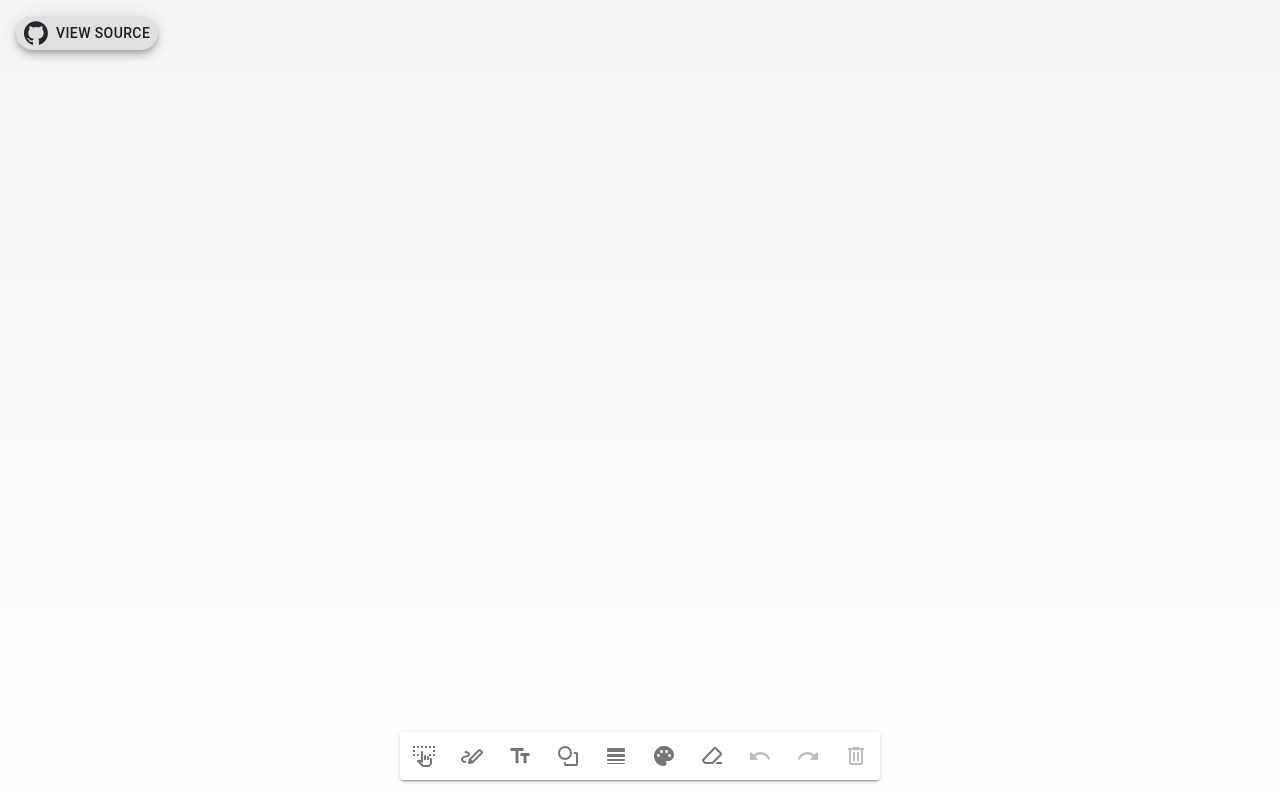
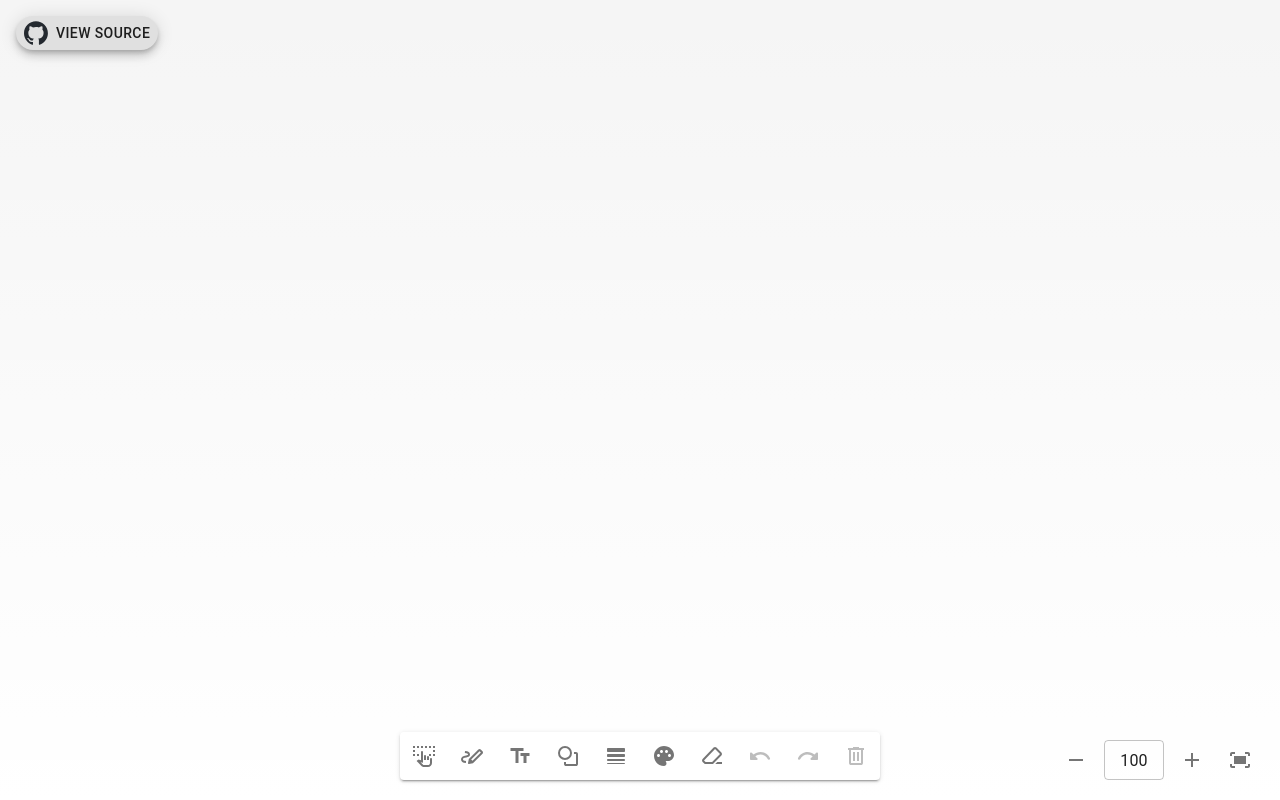
Before and after one commit to low-earth-orbit/konva-whiteboard, a Next.js app: page / in a window 1280 px wide. Built offline with nearby package versions, Linux system fonts and the light colour scheme.

Commit message:
Add zoom toolbar

```diff
--- a/components/Canvas.tsx
+++ b/components/Canvas.tsx
@@ -1,4 +1,4 @@
-import React, { useCallback, useEffect, useState } from "react";
+import React, { useCallback, useEffect, useRef, useState } from "react";
 import { useDispatch, useSelector } from "react-redux";
 import { v4 as uuid } from "uuid";
 import { Stage } from "react-konva";
@@ -31,6 +31,8 @@ import TextPanel from "./toolbar/TextPanel";
 import { setStrokeColor, setStrokeWidth } from "@/redux/shapeSlice";
 import { Fab } from "@mui/material";
 import GitHubIcon from "./icons/GitHubIcon";
+import ZoomToolbar from "./toolbar/ZoomToolbar";
+import Konva from "konva";
 
 export interface StageSizeType {
   width: number;
@@ -96,6 +98,9 @@ export default function Canvas() {
 
   const [isShapePanelVisible, setShapePanelVisible] = useState(false);
   const [isTextPanelVisible, setTextPanelVisible] = useState(false);
+
+  const [zoomLevel, setZoomLevel] = useState(1); // Default zoom level = 100%
+  const stageRef = useRef<Konva.Stage | null>(null);
 
   // Dark mode listener
   useEffect(() => {
@@ -463,6 +468,7 @@ export default function Canvas() {
   return (
     <>
       <Stage
+        ref={stageRef}
         width={window.innerWidth}
         height={window.innerHeight}
         onMouseDown={handleMouseDown}
@@ -526,6 +532,7 @@ export default function Canvas() {
         selectedObjectId={selectedObjectId}
       />
       <Fab
+        id="github-fab"
         size="small"
         variant="extended"
         aria-label="Link to GitHub repository of this project"
@@ -544,6 +551,11 @@ export default function Canvas() {
         <GitHubIcon sx={{ mr: 1 }} />
         View Source
       </Fab>
+      <ZoomToolbar
+        zoomLevel={zoomLevel}
+        setZoomLevel={setZoomLevel}
+        stageRef={stageRef}
+      />
     </>
   );
 }
--- a/components/text/TextLayer.tsx
+++ b/components/text/TextLayer.tsx
@@ -3,7 +3,6 @@ import { CanvasObjectType } from "../Canvas";
 import TextField from "./TextField";
 import { RootState } from "@/redux/store";
 import { useDispatch, useSelector } from "react-redux";
-import { updateCanvasObject } from "@/redux/canvasSlice";
 import {
   setLineSpacing,
   setTextAlignment,
--- /dev/null
+++ b/components/toolbar/ZoomToolbar.tsx
@@ -0,0 +1,153 @@
+import React, { useEffect, useState } from "react";
+import Konva from "konva";
+import {
+  Box,
+  TextField,
+  IconButton,
+  InputAdornment,
+  Button,
+} from "@mui/material";
+import FitScreenIcon from "@mui/icons-material/FitScreen";
+import AddIcon from "@mui/icons-material/Add";
+import RemoveIcon from "@mui/icons-material/Remove";
+
+type ToolbarProps = {
+  zoomLevel: number;
+  setZoomLevel: (level: number) => void;
+  stageRef: React.RefObject<Konva.Stage | null>;
+};
+
+export default function ZoomToolbar({
+  zoomLevel,
+  setZoomLevel,
+  stageRef,
+}: ToolbarProps) {
+  const [inputValue, setInputValue] = useState<string>(
+    (zoomLevel * 100).toFixed(0),
+  );
+
+  useEffect(() => {
+    setInputValue((zoomLevel * 100).toFixed(0));
+  }, [zoomLevel]);
+
+  // Zoom in
+  const handleZoomIn = () => {
+    const stage = stageRef.current;
+    if (stage) {
+      const newZoom = Math.min(zoomLevel + 0.1, 3); // Max zoom level = 300%
+      setZoomLevel(newZoom);
+      stage.scale({ x: newZoom, y: newZoom });
+      stage.batchDraw();
+    }
+  };
+
+  // Zoom out
+  const handleZoomOut = () => {
+    const stage = stageRef.current;
+    if (stage) {
+      const newZoom = Math.max(zoomLevel - 0.1, 0.1); // Min zoom level = 10%
+      setZoomLevel(newZoom);
+      stage.scale({ x: newZoom, y: newZoom });
+      stage.batchDraw();
+    }
+  };
+
+  // Fit to canvas
+  const handleFit = () => {
+    const stage = stageRef.current;
+    if (stage) {
+      const containerWidth = stage.width();
+      const containerHeight = stage.height();
+      const scaleX = containerWidth / stage.getContent().offsetWidth;
+      const scaleY = containerHeight / stage.getContent().offsetHeight;
+      const fitZoom = Math.min(scaleX, scaleY); // Fit the content within the stage
+      setZoomLevel(fitZoom);
+      stage.scale({ x: fitZoom, y: fitZoom });
+      stage.batchDraw();
+    }
+  };
+
+  // Allow any value while typing
+  const handleInputChange = (e: React.ChangeEvent<HTMLInputElement>) => {
+    setInputValue(e.target.value);
+  };
+
+  const handleInputBlur = () => {
+    applyZoom();
+  };
+
+  // Handle Enter key press
+  const handleKeyDown = (e: React.KeyboardEvent<HTMLInputElement>) => {
+    if (e.key === "Enter") {
+      applyZoom();
+    }
+  };
+
+  const applyZoom = () => {
+    const stage = stageRef.current;
+    const value = Number(inputValue);
+
+    if (!isNaN(value) && value >= 10 && value <= 300) {
+      const constrainedZoom = Math.min(Math.max(value / 100, 0.1), 3);
+      setZoomLevel(constrainedZoom);
+      if (stage) {
+        stage.scale({ x: constrainedZoom, y: constrainedZoom });
+        stage.batchDraw();
+      }
+    } else {
+      // If the input is invalid, reset to current zoom level
+      setInputValue((zoomLevel * 100).toFixed(0));
+    }
+  };
+
+  return (
+    <Box
+      sx={{
+        position: "fixed",
+        bottom: 20,
+        right: 20,
+        display: "flex",
+        alignItems: "center",
+        gap: 1,
+      }}
+    >
+      {/* Zoom In */}
+      <IconButton onClick={handleZoomOut}>
+        <RemoveIcon />
+      </IconButton>
+      {/* Zoom Percentage Input */}
+      <div>
+        <TextField
+          value={inputValue}
+          size="small"
+          onChange={handleInputChange}
+          onBlur={handleInputBlur}
+          onKeyDown={handleKeyDown}
+          inputProps={{
+            type: "number",
+          }}
+          sx={{
+            width: 60,
+            marginRight: 0,
+            input: { textAlign: "center" },
+            "& input::-webkit-outer-spin-button, & input::-webkit-inner-spin-button":
+              {
+                display: "none",
+              },
+            "& input[type=number]": {
+              MozAppearance: "textfield",
+            },
+          }}
+        />
+      </div>
+
+      <IconButton onClick={handleZoomIn}>
+        <AddIcon />
+      </IconButton>
+
+      <IconButton onClick={handleFit}>
+        <FitScreenIcon />
+      </IconButton>
+    </Box>
+  );
+}
```
